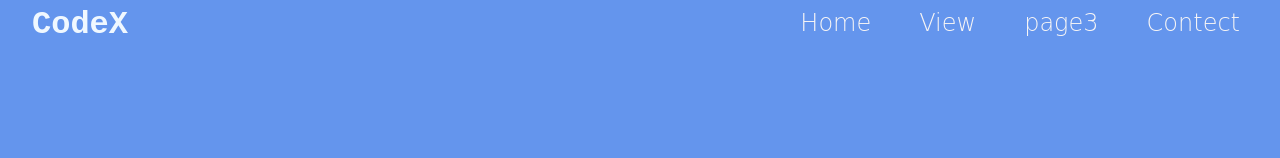
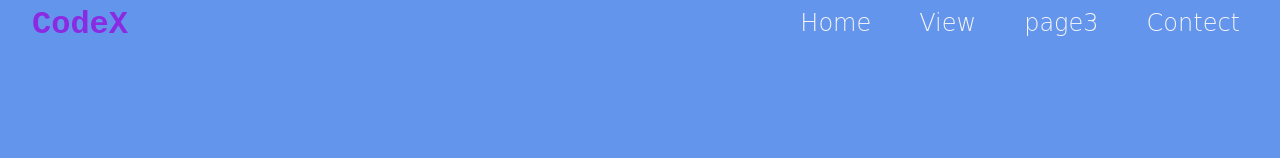
Before and after one commit to samir-uraon/Responsive, a plain HTML site: page index.html in a window 1280 px wide. Shown: the top 158 px of the page. Drawn offline with Linux system fonts and the light colour scheme.

Commit message:
Update index.css

```diff
--- a/index.css
+++ b/index.css
@@ -52,7 +52,7 @@ nav {
 }
 .logo h2 a {
   text-decoration: none;
-  color:aliceblue;
+  color:blueviolet;
 }
 .logo h2 a:active {
   color: aliceblue;
```
